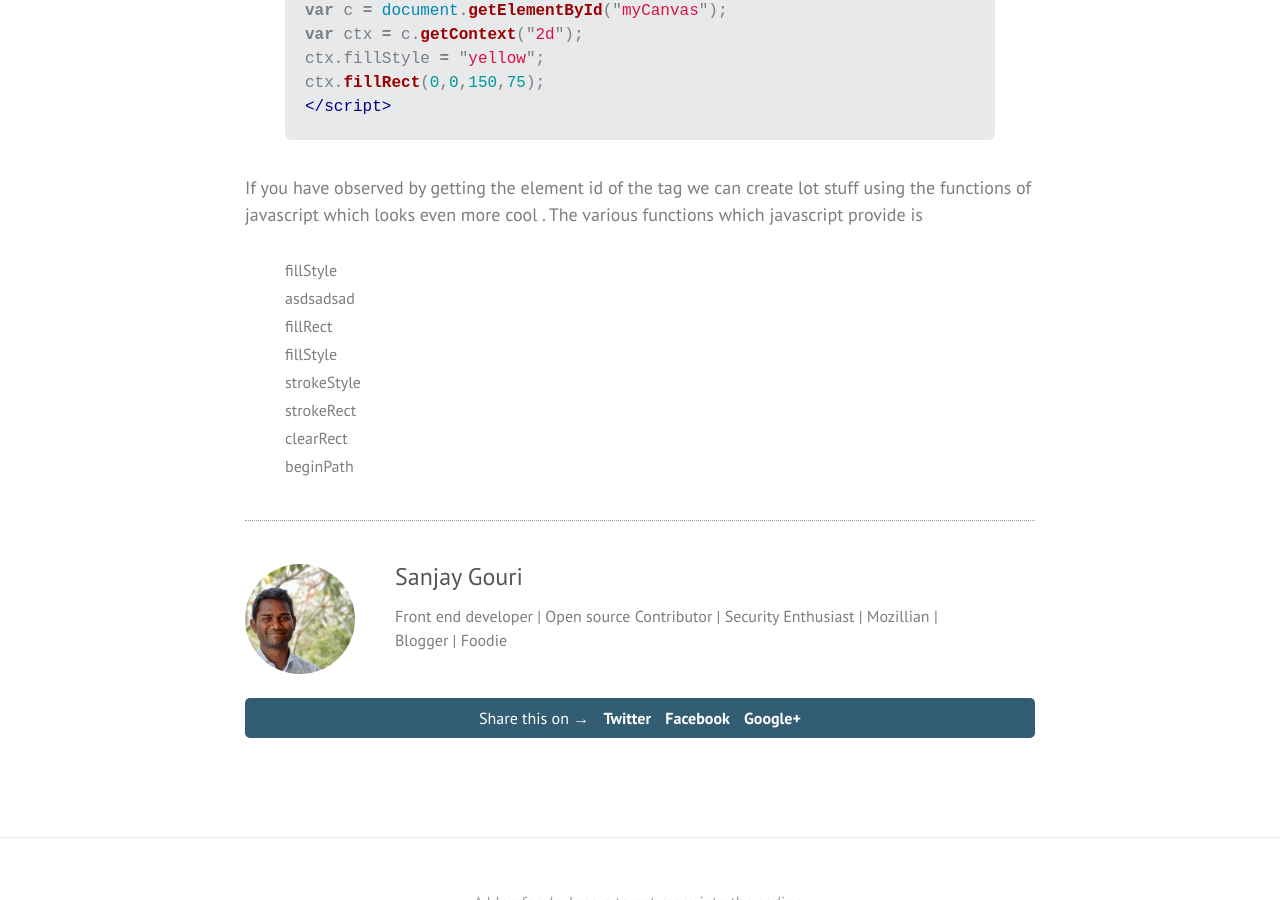
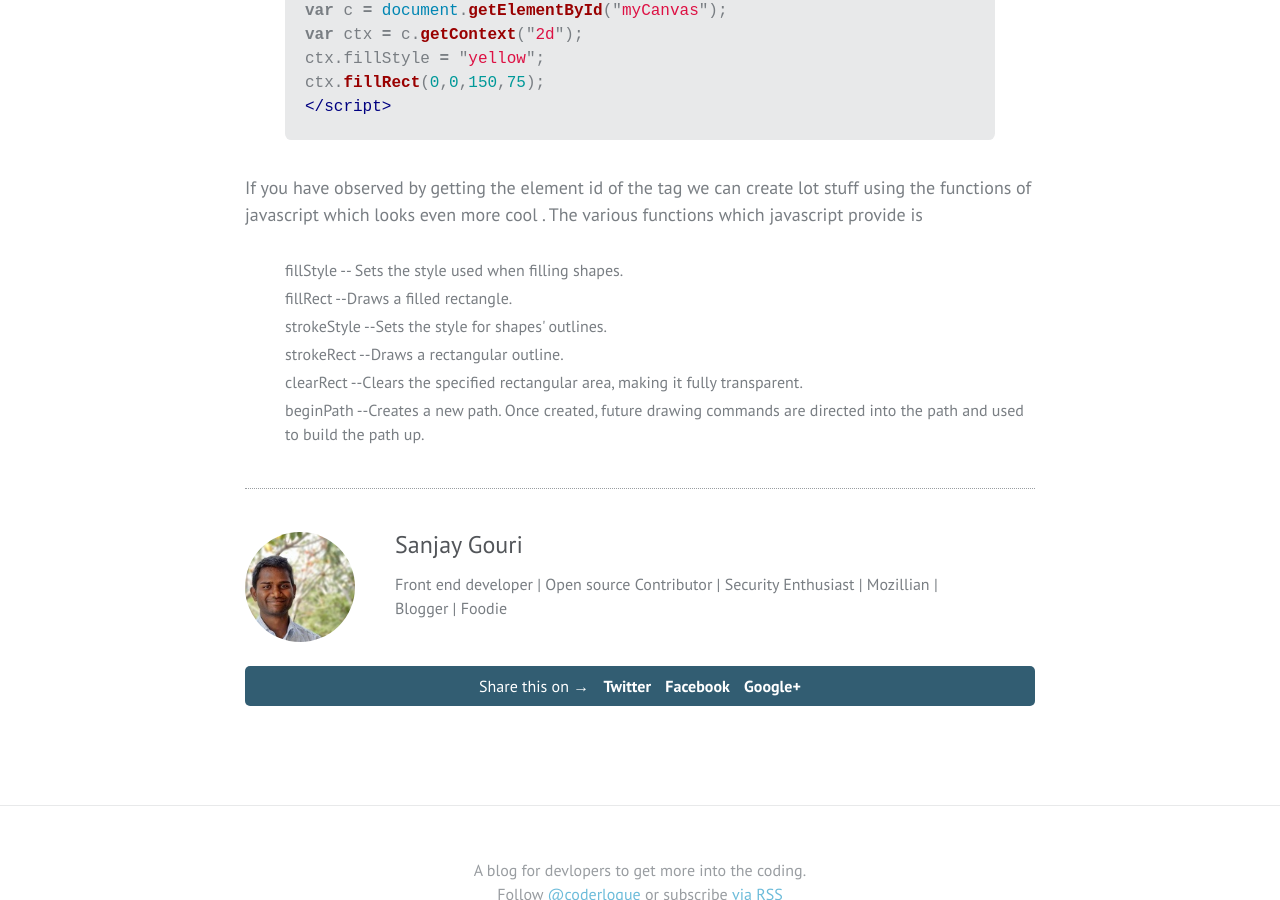
Before and after one commit to coderlogue/coderlogue.github.io, a Jekyll site: the page built from _posts/2016-02-15-html-5-canvas.md, in a window 1280 px wide and 900 px high, scrolled down 704 px. Built offline with Jekyll 4.4.1, drawn with Linux system fonts in a browser that asks for light colours; comment, search, counter and statistics services are not loaded.

Commit message:
Updated 2016-02-15-html-5-canvas.md

```diff
--- a/_posts/2016-02-15-html-5-canvas.md
+++ b/_posts/2016-02-15-html-5-canvas.md
@@ -26,11 +26,10 @@ ctx.fillRect(0,0,150,75);
 If you have observed by getting the element id of the tag we can create lot stuff using the functions of javascript which looks even more cool .
 The various functions which javascript provide is
 <ol>
-<li>fillStyle</li> asdsadsad
-<li>fillRect</li>
-<li>fillStyle</li>
-<li>strokeStyle</li>
-<li>strokeRect</li>
-<li>clearRect</li>
-<li>beginPath</li>
+<li>fillStyle -- Sets the style used when filling shapes.</li>
+<li>fillRect --Draws a filled rectangle.</li>
+<li>strokeStyle --Sets the style for shapes' outlines.</li>
+<li>strokeRect --Draws a rectangular outline.</li>
+<li>clearRect --Clears the specified rectangular area, making it fully transparent.</li>
+<li>beginPath --Creates a new path. Once created, future drawing commands are directed into the path and used to build the path up.</li>
 </ol>
```
